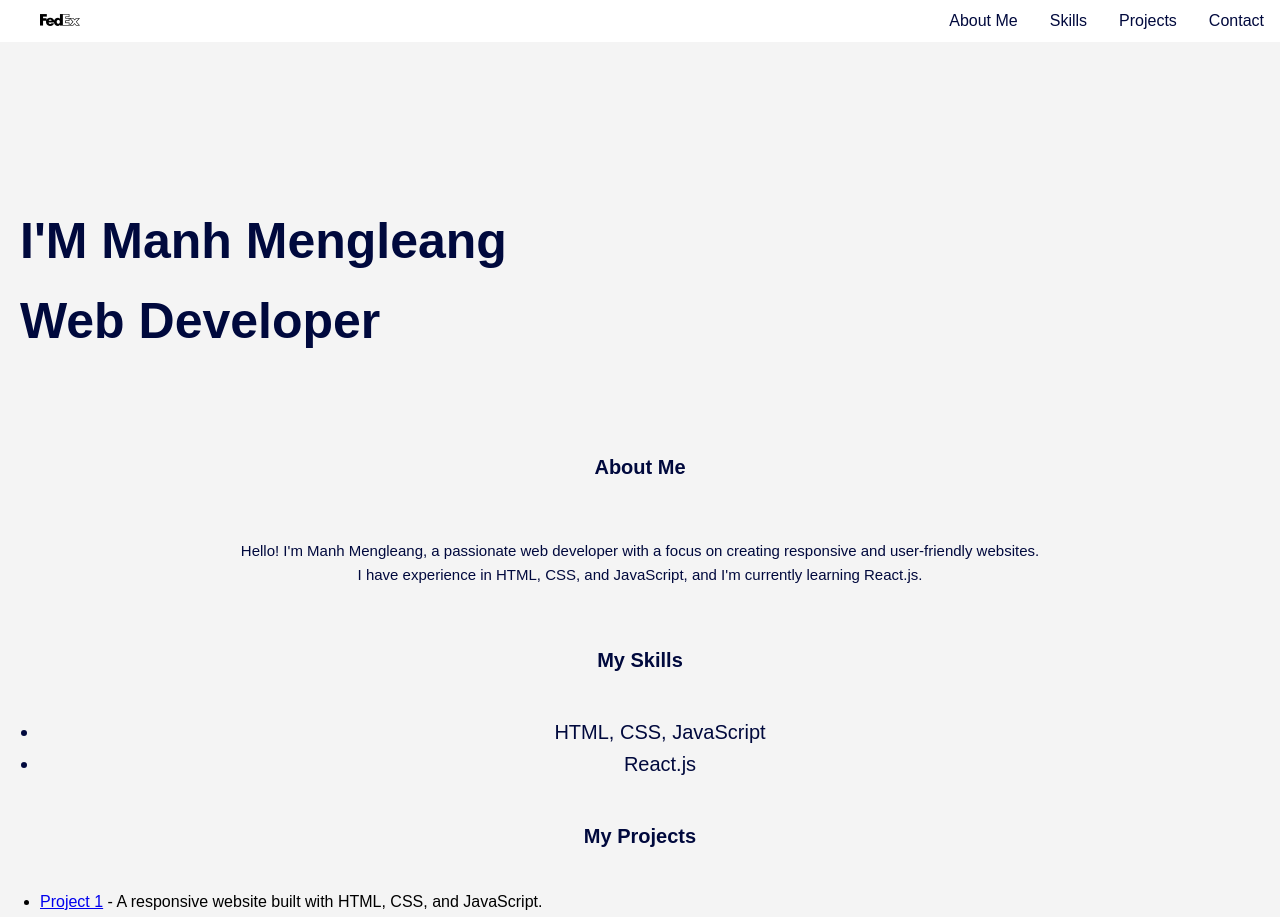
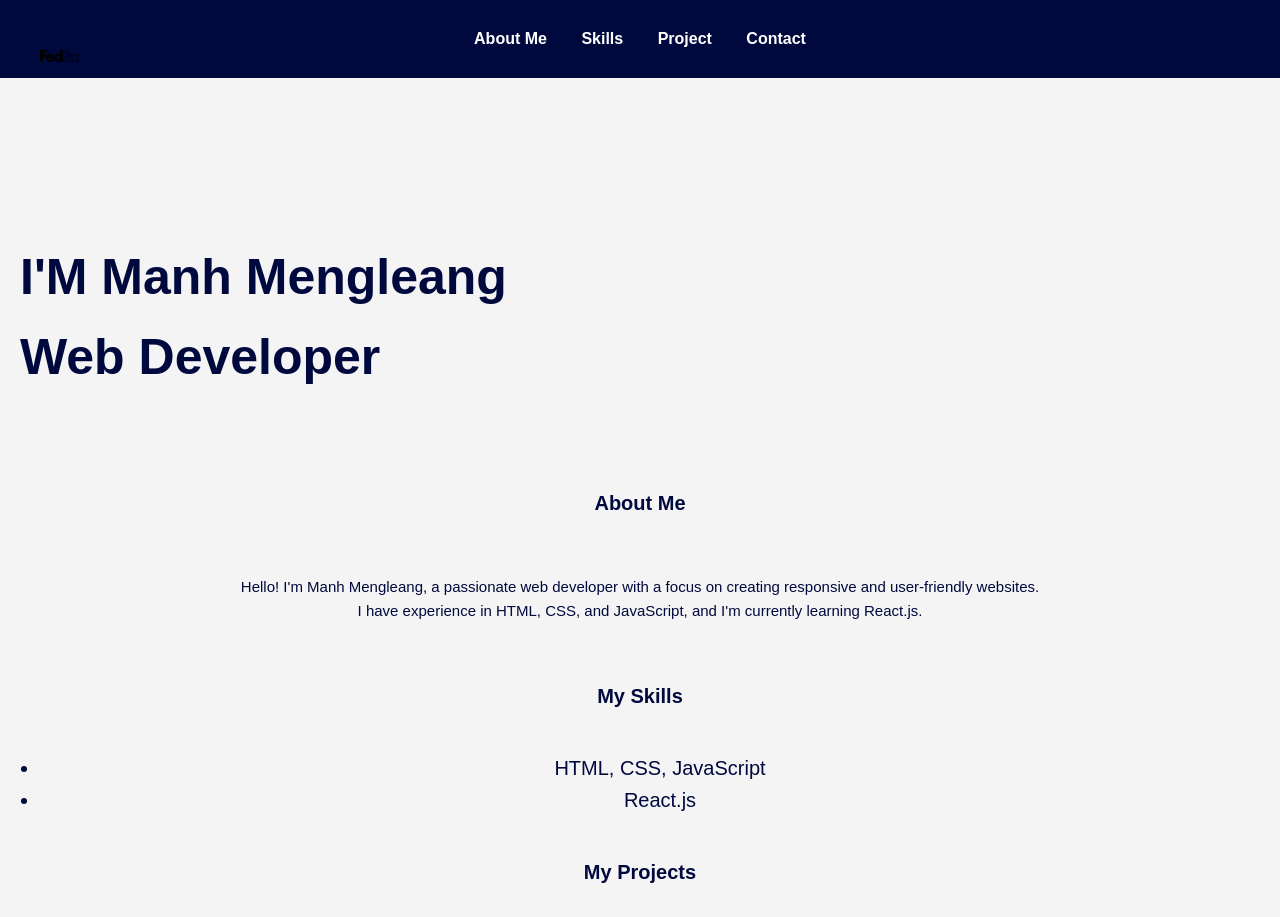
Before and after one commit to MANHMENGLEANG/Manh-Mengleang, a plain HTML site: page index.html in a window 1280 px wide. Shown: the top 917 px of the page. Drawn offline with Linux system fonts and the light colour scheme.

Commit message:
Second commit message

```diff
--- a/css/style.css
+++ b/css/style.css
@@ -12,19 +12,26 @@ body {
 }
 
 .navbar {
-  display: flex;
-  justify-content: right;
-  background-color: #ffffff;
+  background-color: #00093d;
+  color: #fff;
+  padding: 10px 0;
+  text-align: center;
 }
 
-.navbar a {
-  color: #00093d;
-  padding: 8px 16px;
-  text-decoration: none;
+.navbar ul {
+  list-style: none;
+  padding: 0;
 }
 
-a:hover {
-  color: rgb(17, 0, 255);
+.navbar ul li {
+  display: inline;
+  margin: 0 15px;
+}
+
+.navbar ul li a {
+  color: #fff;
+  text-decoration: none;
+  font-weight: bold;
 }
 
 .icon {
--- a/index.html
+++ b/index.html
@@ -10,10 +10,12 @@
   <body>
     <div class="container">
         <div class="navbar">
-          <a href="About_Me.html">About Me</a>
-          <a href="Skills.html">Skills</a>
-          <a href="Projects.html">Projects</a>
-          <a href="Contact.html">Contact</a>
+          <ul>
+            <li><a href="about.html">About Me</a></li>
+            <li><a href="skills.html">Skills</a></li>
+            <li><a href="project.html">Project</a></li>
+            <li><a href="contact.html">Contact</a></li>
+          </ul>
         </div>
         <div class="icon">
             <i class="fa-brands fa-fedex fa-bounce fa-2xl"></i>
```
